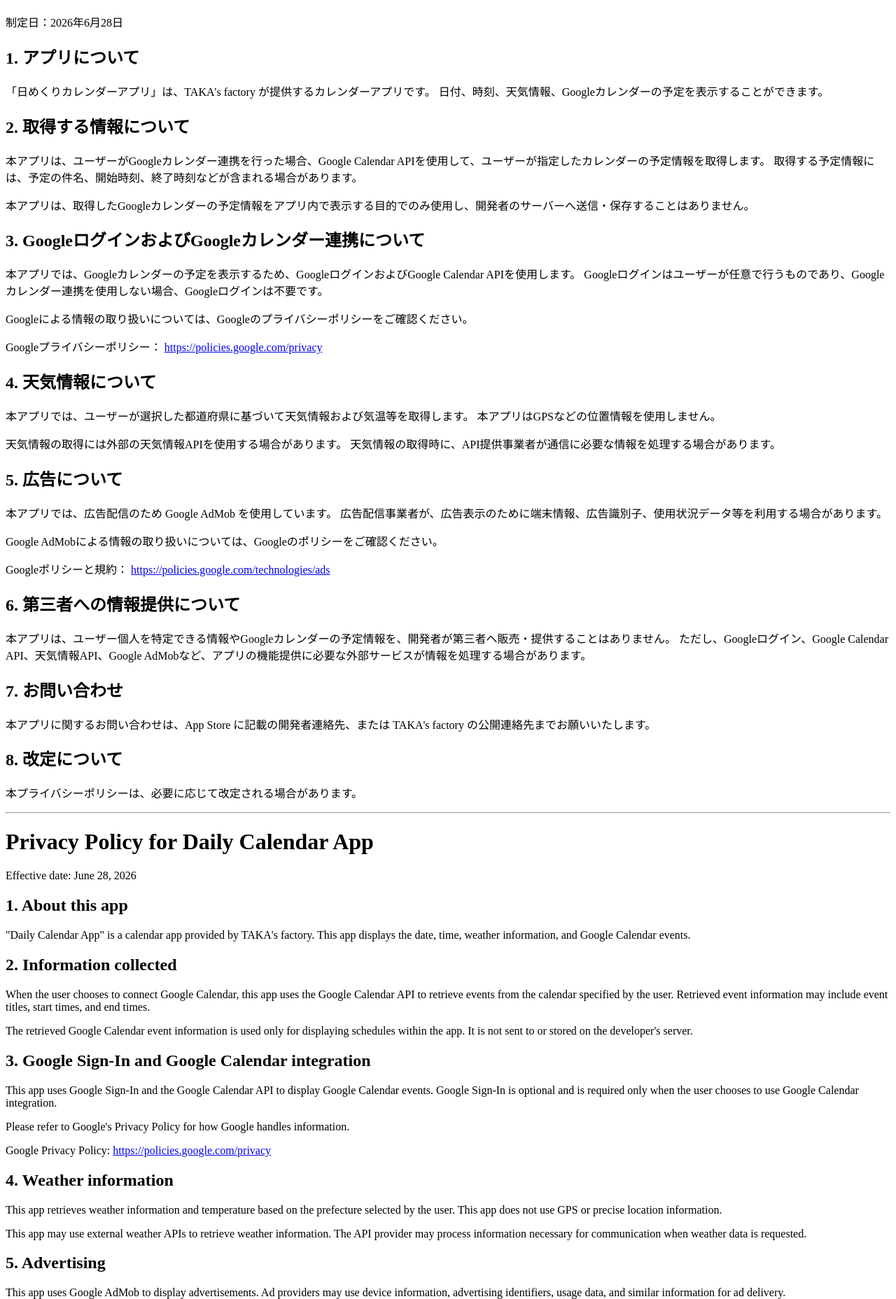
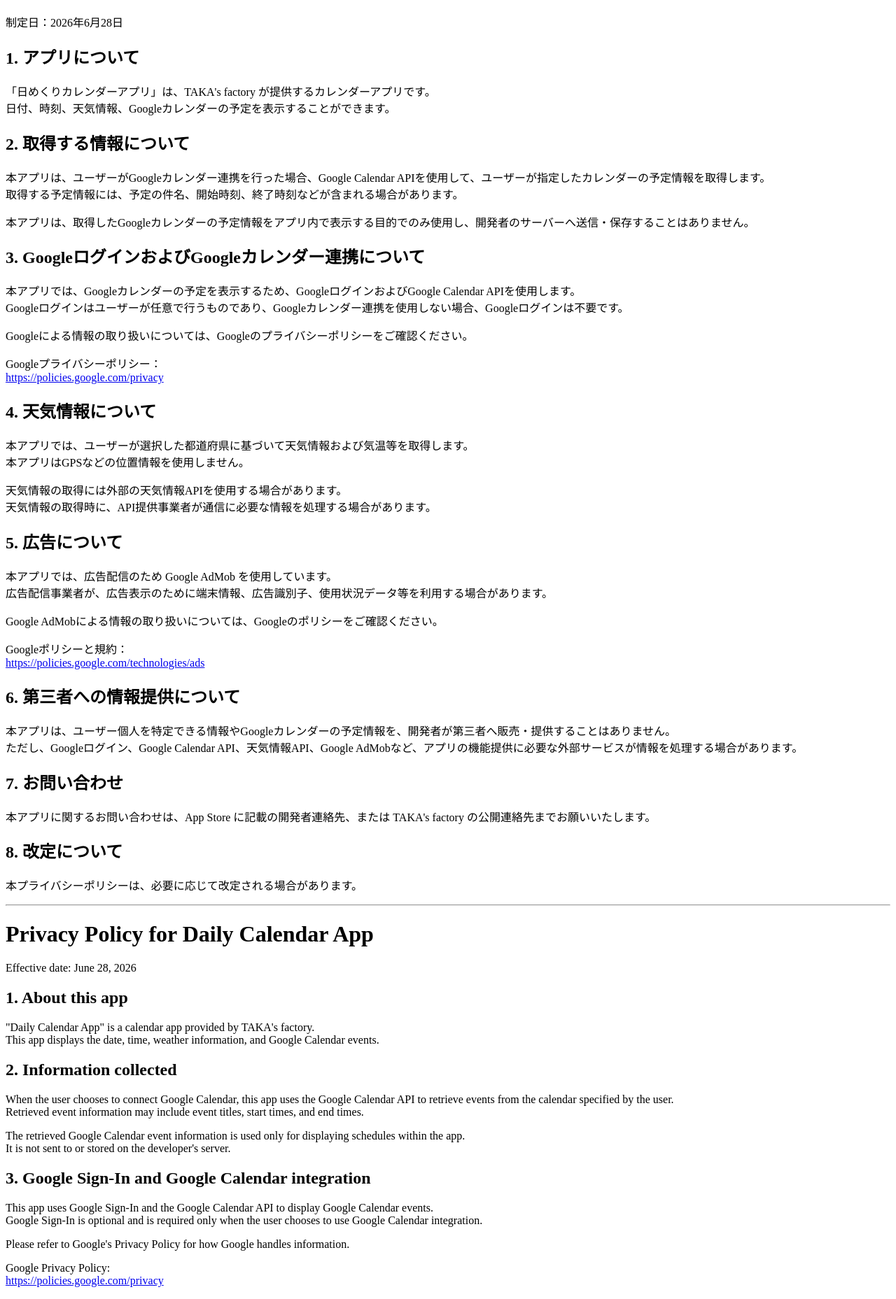
Before and after one commit to takasfactory/official-site, a plain HTML site: page dailycalendarapp/privacy.html in a window 1280 px wide. Shown: the part 70-1927 px from the top of the page at 70% size. Drawn offline with Linux system fonts and the light colour scheme.

Commit message:
Update privacy.html

```diff
--- a/dailycalendarapp/privacy.html
+++ b/dailycalendarapp/privacy.html
@@ -10,57 +10,57 @@
     <p>制定日：2026年6月28日</p>
     <h2>1. アプリについて</h2>
     <p>
-        「日めくりカレンダーアプリ」は、TAKA's factory が提供するカレンダーアプリです。
+        「日めくりカレンダーアプリ」は、TAKA's factory が提供するカレンダーアプリです。<br>
         日付、時刻、天気情報、Googleカレンダーの予定を表示することができます。
     </p>
     <h2>2. 取得する情報について</h2>
     <p>
-        本アプリは、ユーザーがGoogleカレンダー連携を行った場合、Google Calendar APIを使用して、ユーザーが指定したカレンダーの予定情報を取得します。
+        本アプリは、ユーザーがGoogleカレンダー連携を行った場合、Google Calendar APIを使用して、ユーザーが指定したカレンダーの予定情報を取得します。<br>
         取得する予定情報には、予定の件名、開始時刻、終了時刻などが含まれる場合があります。
     </p>
     <p>
-        本アプリは、取得したGoogleカレンダーの予定情報をアプリ内で表示する目的でのみ使用し、開発者のサーバーへ送信・保存することはありません。
+        本アプリは、取得したGoogleカレンダーの予定情報をアプリ内で表示する目的でのみ使用し、開発者のサーバーへ送信・保存することはありません。<br>
     </p>
     <h2>3. GoogleログインおよびGoogleカレンダー連携について</h2>
     <p>
-        本アプリでは、Googleカレンダーの予定を表示するため、GoogleログインおよびGoogle Calendar APIを使用します。
+        本アプリでは、Googleカレンダーの予定を表示するため、GoogleログインおよびGoogle Calendar APIを使用します。<br>
         Googleログインはユーザーが任意で行うものであり、Googleカレンダー連携を使用しない場合、Googleログインは不要です。
     </p>
     <p>
         Googleによる情報の取り扱いについては、Googleのプライバシーポリシーをご確認ください。
     </p>
     <p>
-        Googleプライバシーポリシー：
+        Googleプライバシーポリシー：<br>
         <a href="https://policies.google.com/privacy" target="_blank" rel="noopener noreferrer">
             https://policies.google.com/privacy
         </a>
     </p>
     <h2>4. 天気情報について</h2>
     <p>
-        本アプリでは、ユーザーが選択した都道府県に基づいて天気情報および気温等を取得します。
+        本アプリでは、ユーザーが選択した都道府県に基づいて天気情報および気温等を取得します。<br>
         本アプリはGPSなどの位置情報を使用しません。
     </p>
     <p>
-        天気情報の取得には外部の天気情報APIを使用する場合があります。
+        天気情報の取得には外部の天気情報APIを使用する場合があります。<br>
         天気情報の取得時に、API提供事業者が通信に必要な情報を処理する場合があります。
     </p>
     <h2>5. 広告について</h2>
     <p>
-        本アプリでは、広告配信のため Google AdMob を使用しています。
+        本アプリでは、広告配信のため Google AdMob を使用しています。<br>
         広告配信事業者が、広告表示のために端末情報、広告識別子、使用状況データ等を利用する場合があります。
     </p>
     <p>
         Google AdMobによる情報の取り扱いについては、Googleのポリシーをご確認ください。
     </p>
     <p>
-        Googleポリシーと規約：
+        Googleポリシーと規約：<br>
         <a href="https://policies.google.com/technologies/ads" target="_blank" rel="noopener noreferrer">
             https://policies.google.com/technologies/ads
         </a>
     </p>
     <h2>6. 第三者への情報提供について</h2>
     <p>
-        本アプリは、ユーザー個人を特定できる情報やGoogleカレンダーの予定情報を、開発者が第三者へ販売・提供することはありません。
+        本アプリは、ユーザー個人を特定できる情報やGoogleカレンダーの予定情報を、開発者が第三者へ販売・提供することはありません。<br>
         ただし、Googleログイン、Google Calendar API、天気情報API、Google AdMobなど、アプリの機能提供に必要な外部サービスが情報を処理する場合があります。
     </p>
     <h2>7. お問い合わせ</h2>
@@ -76,45 +76,45 @@
     <p>Effective date: June 28, 2026</p>
     <h2>1. About this app</h2>
     <p>
-        "Daily Calendar App" is a calendar app provided by TAKA's factory.
+        "Daily Calendar App" is a calendar app provided by TAKA's factory.<br>
         This app displays the date, time, weather information, and Google Calendar events.
     </p>
     <h2>2. Information collected</h2>
     <p>
         When the user chooses to connect Google Calendar, this app uses the Google Calendar API to retrieve events from
-        the calendar specified by the user.
+        the calendar specified by the user.<br>
         Retrieved event information may include event titles, start times, and end times.
     </p>
     <p>
-        The retrieved Google Calendar event information is used only for displaying schedules within the app.
+        The retrieved Google Calendar event information is used only for displaying schedules within the app.<br>
         It is not sent to or stored on the developer's server.
     </p>
     <h2>3. Google Sign-In and Google Calendar integration</h2>
     <p>
-        This app uses Google Sign-In and the Google Calendar API to display Google Calendar events.
+        This app uses Google Sign-In and the Google Calendar API to display Google Calendar events.<br>
         Google Sign-In is optional and is required only when the user chooses to use Google Calendar integration.
     </p>
     <p>
         Please refer to Google's Privacy Policy for how Google handles information.
     </p>
     <p>
-        Google Privacy Policy:
+        Google Privacy Policy:<br>
         <a href="https://policies.google.com/privacy" target="_blank" rel="noopener noreferrer">
             https://policies.google.com/privacy
         </a>
     </p>
     <h2>4. Weather information</h2>
     <p>
-        This app retrieves weather information and temperature based on the prefecture selected by the user.
+        This app retrieves weather information and temperature based on the prefecture selected by the user.<br>
         This app does not use GPS or precise location information.
     </p>
     <p>
-        This app may use external weather APIs to retrieve weather information.
+        This app may use external weather APIs to retrieve weather information.<br>
         The API provider may process information necessary for communication when weather data is requested.
     </p>
     <h2>5. Advertising</h2>
     <p>
-        This app uses Google AdMob to display advertisements.
+        This app uses Google AdMob to display advertisements.<br>
         Ad providers may use device information, advertising identifiers, usage data, and similar information for ad
         delivery.
     </p>
@@ -122,7 +122,7 @@
         Please refer to Google's policies for how Google AdMob handles information.
     </p>
     <p>
-        Google Advertising Policy:
+        Google Advertising Policy:<br>
         <a href="https://policies.google.com/technologies/ads" target="_blank" rel="noopener noreferrer">
             https://policies.google.com/technologies/ads
         </a>
@@ -130,9 +130,9 @@
     <h2>6. Sharing of information</h2>
     <p>
         This app does not sell or provide personally identifiable information or Google Calendar event information to
-        third parties by the developer.
+        third parties by the developer.<br>
         However, external services necessary for app functionality, such as Google Sign-In, Google Calendar API, weather
-        APIs, and Google AdMob, may process information.
+        APIs, and Google AdMob, may process information.<br>
     </p>
     <h2>7. Contact</h2>
     <p>
```
